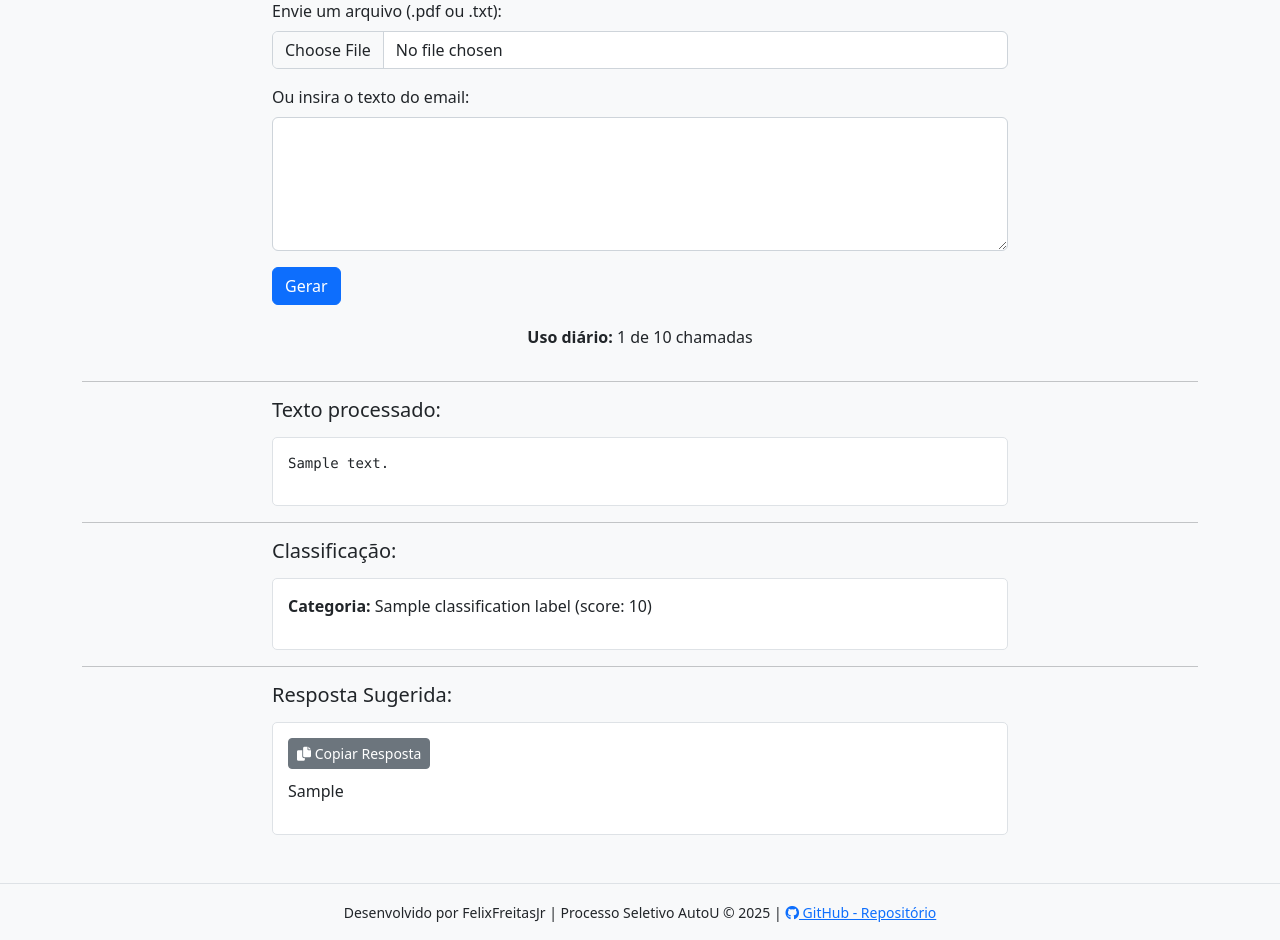
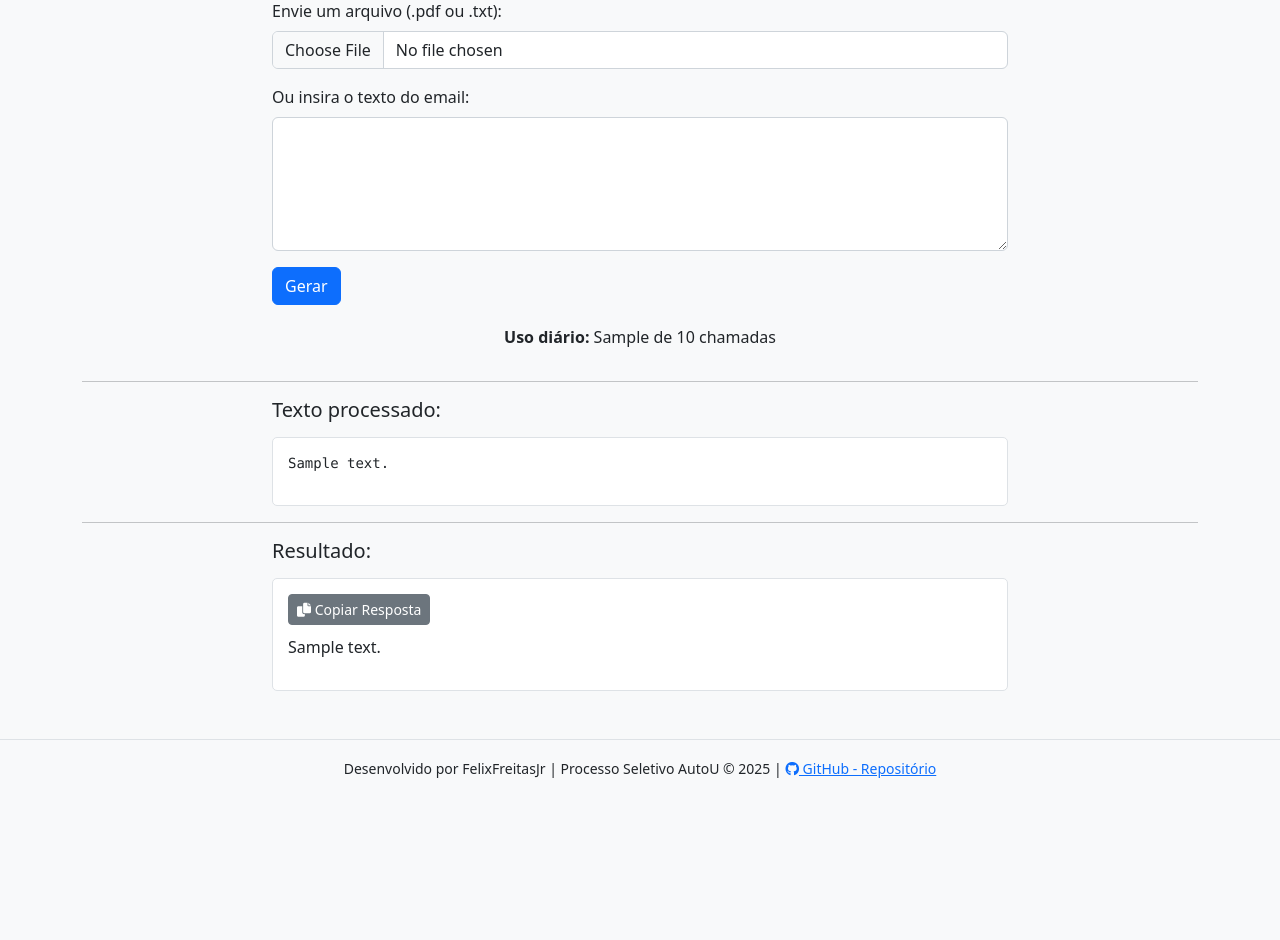
Before and after one commit to FelixFreitasJr/IA-Mail, a Flask app: template app/templates/index.html in a window 1280 px wide. Shown: the part 121-1061 px from the top of the page. After the commit the page ends 899 px from the top, so only its background shows below. Run offline with Flask 3, Linux system fonts and the light colour scheme; the template is opened without the code that fills it: most values are stand-ins (such as "Sample title", 1, 10 or a date in 2020).

Commit message:
git add app/templates/index.html app/static/style.css app/static/script.js README.md git commit -m "refactor: separa CSS e JS externos, otimiza para Render com uma IA e melhorias visuais" git push origin main

```diff
--- a/app/main.py
+++ b/app/main.py
@@ -1,82 +1,45 @@
 from flask import Flask, request, render_template
 import pdfplumber
-from transformers import pipeline
 import os
 import requests
 from dotenv import load_dotenv
-import logging
 
-# ==========================================
-# CONFIGURAÇÕES INICIAIS E CARREGAMENTO .ENV
-# ==========================================
-
-# Configura o logger para registrar uso e erros em arquivo
-logging.basicConfig(
-    level=logging.INFO,
-    filename='usage.log',
-    format='%(asctime)s - %(levelname)s - %(message)s'
-)
-
-# Carrega variáveis do arquivo .env
+# Carrega variáveis de ambiente
 load_dotenv()
 
-# Lê a chave da API do OpenRouter (proxy para OpenAI)
-openrouter_api = os.getenv("OPENROUTER_API_KEY")
-if openrouter_api:
-    print("Chave OpenRouter:", openrouter_api[:10], "...")
-else:
-    print("ATENÇÃO: OPENROUTER_API_KEY não definida!")
-
-# Instância principal da aplicação Flask
+# Inicializa o aplicativo Flask
 app = Flask(__name__)
 
-# ==========================================
-# VARIÁVEIS DE USO E LIMITES
-# ==========================================
+# Chave da API do OpenRouter
+openrouter_api = os.getenv("OPENROUTER_API_KEY")
 
-# Contadores de chamadas às APIs
-main_api_usage = 0
-fallback_api_usage = 0
-DAILY_LIMIT = 1000  # Limite arbitrário para controle de chamadas
-
-# ==========================================
-# FUNÇÕES AUXILIARES
-# ==========================================
+# Contador de uso da API
+api_usage = 0
+DAILY_LIMIT = 10  # Limite diário de chamadas
 
 def extract_text_from_pdf(file):
-    """Extrai o conteúdo textual de um arquivo PDF usando pdfplumber."""
+    """Extrai texto de um arquivo PDF."""
     with pdfplumber.open(file) as pdf:
         return "\n".join([page.extract_text() for page in pdf.pages if page.extract_text()])
 
-def classify_text(text):
+def classify_and_respond(email_content):
     """
-    Classifica o texto como 'Produtivo' ou 'Improdutivo'.
-    Carrega o modelo Hugging Face apenas quando necessário (economia de memória).
+    Classifica o e-mail como 'Produtivo' ou 'Improdutivo' e gera uma resposta.
+    Utiliza o OpenRouter para ambas as tarefas.
     """
-    print("Carregando modelo de classificação...")
-    classifier = pipeline("zero-shot-classification", model="facebook/bart-large-mnli")
-    labels = ["Produtivo", "Improdutivo"]
-    result = classifier(text, labels)
-    return result["labels"][0], result["scores"][0]
+    global api_usage
 
-def generate_response(category, email_content):
-    """
-    Gera uma resposta automática com base na categoria e no conteúdo do email.
-    Tenta usar o OpenRouter (GPT-3.5), com fallback para HuggingFace (GPT-2 PT-BR).
-    """
-    global main_api_usage, fallback_api_usage
+    if api_usage >= DAILY_LIMIT:
+        return ("Limite diário de uso atingido.", "")
 
-    # Prompt enviado ao modelo de IA
-    prompt = f"""Considere o seguinte email:
+    prompt = f"""
+Considere o seguinte e-mail:
 
 {email_content}
 
-Este email foi classificado como "{category}".
-Por favor, forneça uma resposta clara, profissional e adequada para este email, em português."""
-
-    # ==========================================
-    # TENTATIVA DE GERAR RESPOSTA VIA OPENROUTER
-    # ==========================================
+1. Classifique este e-mail como 'Produtivo' ou 'Improdutivo'.
+2. Com base na classificação, forneça uma resposta clara, profissional e adequada em português.
+"""
 
     try:
         response = requests.post(
@@ -95,65 +58,25 @@ Por favor, forneça uma resposta clara, profissional e adequada para este email,
         )
         res_json = response.json()
         result_text = res_json['choices'][0]['message']['content'].strip()
-        main_api_usage += 1
-        logging.info("OpenRouter API usada. Total de chamadas: %d", main_api_usage)
-        return result_text
-
-    # ==========================================
-    # FALLBACK COM HUGGINGFACE (caso OpenRouter falhe)
-    # ==========================================
+        api_usage += 1
+        return (result_text, "")
     except Exception as e:
-        logging.error("Erro com OpenRouter: %s", e)
-        print("Erro com OpenRouter:", e)
-        print("Utilizando fallback com HuggingFace...")
-
-        try:
-            print("Carregando modelo HuggingFace para fallback...")
-            hf_generator = pipeline(
-                "text-generation",
-                model="pierreguillou/gpt2-small-portuguese"
-            )
-            fallback = hf_generator(
-                prompt,
-                max_length=150,
-                num_return_sequences=1,
-                do_sample=True,
-                temperature=0.7,
-                top_p=0.95,
-                top_k=50,
-                repetition_penalty=1.2,
-                truncation=True
-            )
-            fallback_text = fallback[0]['generated_text'].strip()
-            fallback_api_usage += 1
-            logging.info("Fallback HuggingFace usado. Total: %d", fallback_api_usage)
-            return fallback_text
-        except Exception as hf_ex:
-            logging.error("Erro no fallback HuggingFace: %s", hf_ex)
-            print("Erro no fallback HuggingFace:", hf_ex)
-            return "Erro ao gerar resposta. Tente novamente."
-
-# ==========================================
-# ROTAS FLASK
-# ==========================================
+        return ("Erro ao gerar resposta. Tente novamente.", "")
 
 @app.route('/', methods=['GET', 'POST'])
 def index():
     """
-    Rota principal. Exibe o formulário e processa uploads de texto/arquivo PDF.
-    Retorna o texto, classificação e resposta sugerida ao usuário.
+    Rota principal que lida com uploads de arquivos e entrada de texto.
     """
     extracted_text = ""
-    classification_label = ""
-    classification_score = 0.0
-    ai_response = ""
-    total_usage = main_api_usage + fallback_api_usage
+    result_text = ""
+    error_message = ""
 
     if request.method == 'POST':
         uploaded_file = request.files.get('file')
         input_text = request.form.get('text_input')
 
-        # Determina origem do texto
+        # Determina a origem do texto
         if uploaded_file and uploaded_file.filename.endswith('.pdf'):
             extracted_text = extract_text_from_pdf(uploaded_file)
         elif uploaded_file and uploaded_file.filename.endswith('.txt'):
@@ -161,28 +84,17 @@ def index():
         elif input_text:
             extracted_text = input_text.strip()
 
-        # Se houver texto, inicia processamento
+        # Processa o texto se disponível
         if extracted_text:
-            classification_label, classification_score = classify_text(extracted_text)
-            ai_response = generate_response(classification_label, extracted_text)
-            total_usage = main_api_usage + fallback_api_usage
+            result_text, error_message = classify_and_respond(extracted_text)
 
-        return render_template('index.html',
-                               input_text=extracted_text,
-                               classification_label=classification_label,
-                               classification_score=classification_score,
-                               ai_response=ai_response,
-                               total_usage=total_usage,
-                               daily_limit=DAILY_LIMIT)
-
-    # GET inicial
     return render_template('index.html',
-                           total_usage=total_usage,
+                           input_text=extracted_text,
+                           result_text=result_text,
+                           error_message=error_message,
+                           api_usage=api_usage,
                            daily_limit=DAILY_LIMIT)
 
-# ==========================================
-# EXECUÇÃO LOCAL (usado apenas em dev/localhost)
-# ==========================================
 if __name__ == '__main__':
     port = int(os.environ.get("PORT", 5000))
-    app.run(host='0.0.0.0', port=port, debug=True)
+    app.run(host='0.0.0.0', port=port)
--- /dev/null
+++ b/app/static/script.js
@@ -0,0 +1,35 @@
+// Verifica o dark mode ao carregar a página
+window.onload = function () {
+    if (localStorage.getItem('darkMode') === 'true') {
+        document.body.classList.add("dark-mode");
+        document.querySelector('.toggle-dark-btn').innerText = "Modo Claro";
+    }
+};
+
+// Exibe o spinner ao enviar o formulário
+document.getElementById('emailForm').addEventListener('submit', function () {
+    document.getElementById('loading').style.display = 'block';
+});
+
+// Copia o texto da resposta para a área de transferência
+function copyToClipboard() {
+    var copyText = document.getElementById("aiResponseText").innerText;
+    navigator.clipboard.writeText(copyText).then(function () {
+        alert("Resposta copiada para a área de transferência!");
+    }, function (err) {
+        console.error("Erro ao copiar: ", err);
+    });
+}
+
+// Alterna entre dark e light mode com persistência
+function toggleDarkMode() {
+    document.body.classList.toggle("dark-mode");
+    var btn = document.querySelector('.toggle-dark-btn');
+    if (document.body.classList.contains("dark-mode")) {
+        btn.innerText = "Modo Claro";
+        localStorage.setItem('darkMode', 'true');
+    } else {
+        btn.innerText = "Modo Escuro";
+        localStorage.setItem('darkMode', 'false');
+    }
+}
--- /dev/null
+++ b/app/static/style.css
@@ -0,0 +1,88 @@
+:root {
+    --bg-color: #f8f9fa;
+    --text-color: #212529;
+    --response-bg: #ffffff;
+    --footer-bg: #f8f9fa;
+    --footer-text: #212529;
+    --input-bg: #ffffff;
+    --input-border: #ced4da;
+    --input-text: #212529;
+}
+
+body {
+    background-color: var(--bg-color);
+    color: var(--text-color);
+    transition: background-color 0.3s, color 0.3s;
+}
+
+.usage-info {
+    margin-top: 20px;
+    text-align: center;
+}
+
+.response-box {
+    background-color: var(--response-bg);
+    padding: 15px;
+    border-radius: 5px;
+    border: 1px solid #dee2e6;
+    margin-top: 15px;
+}
+
+#loading {
+    display: none;
+    text-align: center;
+    margin-top: 20px;
+}
+
+.copy-btn {
+    margin-bottom: 10px;
+}
+
+.toggle-dark-btn {
+    position: fixed;
+    top: 10px;
+    right: 10px;
+    z-index: 1000;
+}
+
+.form-control {
+    background-color: var(--input-bg);
+    color: var(--input-text);
+    border: 1px solid var(--input-border);
+}
+
+.dark-mode {
+    --bg-color: #212529;
+    --text-color: #f8f9fa;
+    --response-bg: #343a40;
+    --footer-bg: #343a40;
+    --footer-text: #f8f9fa;
+    --input-bg: #343a40;
+    --input-border: #495057;
+    --input-text: #f8f9fa;
+}
+
+.dark-mode .btn {
+    background-color: #495057 !important;
+    border-color: #495057 !important;
+    color: #f8f9fa !important;
+}
+
+.dark-mode input[type="file"].form-control {
+    background-color: var(--input-bg) !important;
+    color: var(--input-text) !important;
+    border: 1px solid var(--input-border) !important;
+}
+
+footer {
+    background-color: var(--footer-bg);
+    color: var(--footer-text);
+    transition: background-color 0.3s, color 0.3s;
+}
+
+@media (max-width: 576px) {
+    .container {
+        padding-left: 10px;
+        padding-right: 10px;
+    }
+}
--- a/app/templates/index.html
+++ b/app/templates/index.html
@@ -2,99 +2,15 @@
 <html lang="pt-BR">
 <head>
     <meta charset="UTF-8">
-    <!-- Meta tag responsiva -->
     <meta name="viewport" content="width=device-width, initial-scale=1">
     <title>Classificador de Emails - Atendimento</title>
+
+    <!-- Bootstrap e FontAwesome (opcional) -->
     <link href="https://cdn.jsdelivr.net/npm/bootstrap@5.3.0/dist/css/bootstrap.min.css" rel="stylesheet">
-    <!-- Font Awesome para ícones -->
     <link rel="stylesheet" href="https://cdnjs.cloudflare.com/ajax/libs/font-awesome/6.0.0-beta3/css/all.min.css">
-    <style>
-        :root {
-            --bg-color: #f8f9fa;
-            --text-color: #212529;
-            --response-bg: #ffffff;
-            --footer-bg: #f8f9fa;
-            --footer-text: #212529;
-            --input-bg: #ffffff;
-            --input-border: #ced4da;
-            --input-text: #212529;
-        }
-        body {
-            background-color: var(--bg-color);
-            color: var(--text-color);
-            transition: background-color 0.3s, color 0.3s;
-        }
-        .usage-info {
-            margin-top: 20px;
-            text-align: center;
-        }
-        .response-box {
-            background-color: var(--response-bg);
-            padding: 15px;
-            border-radius: 5px;
-            border: 1px solid #dee2e6;
-            margin-top: 15px;
-        }
-        /* Spinner de carregamento */
-        #loading {
-            display: none;
-            text-align: center;
-            margin-top: 20px;
-        }
-        /* Botão de copiar */
-        .copy-btn {
-            margin-bottom: 10px;
-        }
-        /* Botão de toggle dark mode */
-        .toggle-dark-btn {
-            position: fixed;
-            top: 10px;
-            right: 10px;
-            z-index: 1000;
-        }
-        /* Estilo para inputs e textarea */
-        .form-control {
-            background-color: var(--input-bg);
-            color: var(--input-text);
-            border: 1px solid var(--input-border);
-        }
-        /* Tema Dark Mode */
-        .dark-mode {
-            --bg-color: #212529;
-            --text-color: #f8f9fa;
-            --response-bg: #343a40;
-            --footer-bg: #343a40;
-            --footer-text: #f8f9fa;
-            --input-bg: #343a40;
-            --input-border: #495057;
-            --input-text: #f8f9fa;
-        }
-        /* Ajusta aparência dos botões no Dark Mode */
-        .dark-mode .btn {
-            background-color: #495057 !important;
-            border-color: #495057 !important;
-            color: #f8f9fa !important;
-        }
-        /* Específico para o input file no dark mode */
-        .dark-mode input[type="file"].form-control {
-            background-color: var(--input-bg) !important;
-            color: var(--input-text) !important;
-            border: 1px solid var(--input-border) !important;
-        }
-        /* Estilo do rodapé */
-        footer {
-            background-color: var(--footer-bg);
-            color: var(--footer-text);
-            transition: background-color 0.3s, color 0.3s;
-        }
-        /* Ajuste responsivo para dispositivos pequenos */
-        @media (max-width: 576px) {
-            .container {
-                padding-left: 10px;
-                padding-right: 10px;
-            }
-        }
-    </style>
+
+    <!-- CSS externo -->
+    <link rel="stylesheet" href="{{ url_for('static', filename='style.css') }}">
 </head>
 <body>
     <!-- Botão para alternar entre modo claro e escuro -->
@@ -103,7 +19,6 @@
     <div class="container mt-5">
         <h1 class="mb-4 text-center">Classificador de Emails</h1>
 
-        <!-- Formulário de Envio -->
         <div class="row">
             <div class="col-12 col-md-8 offset-md-2">
                 <form method="post" enctype="multipart/form-data" id="emailForm">
@@ -115,11 +30,9 @@
                         <label for="text_input" class="form-label">Ou insira o texto do email:</label>
                         <textarea class="form-control" id="text_input" name="text_input" rows="5"></textarea>
                     </div>
-                    <!-- Botão renomeado para "Gerar" -->
                     <button type="submit" class="btn btn-primary">Gerar</button>
                 </form>
 
-                <!-- Spinner de carregamento -->
                 <div id="loading">
                     <div class="spinner-border text-primary" role="status">
                         <span class="visually-hidden">Carregando...</span>
@@ -127,14 +40,12 @@
                     <p>Processando sua solicitação...</p>
                 </div>
 
-                <!-- Contadores de uso -->
                 <div class="usage-info">
-                    <p><strong>Uso diário:</strong> {{ total_usage }} de {{ daily_limit }} chamadas</p>
+                    <p><strong>Uso diário:</strong> {{ api_usage }} de {{ daily_limit }} chamadas</p>
                 </div>
             </div>
         </div>
 
-        <!-- Exibição dos resultados -->
         {% if input_text %}
         <hr>
         <div class="row">
@@ -147,35 +58,34 @@
         </div>
         {% endif %}
 
-        {% if classification_label %}
+        {% if result_text %}
         <hr>
         <div class="row">
             <div class="col-12 col-md-8 offset-md-2">
-                <h5>Classificação:</h5>
-                <div class="response-box">
-                    <p><strong>Categoria:</strong> {{ classification_label }} (score: {{ classification_score | round(2) }})</p>
+                <h5>Resultado:</h5>
+                <div class="response-box" id="aiResponseBox">
+                    <button type="button" class="btn btn-secondary btn-sm copy-btn" onclick="copyToClipboard()">
+                        <i class="fas fa-copy"></i> Copiar Resposta
+                    </button>
+                    <p id="aiResponseText">{{ result_text }}</p>
                 </div>
             </div>
         </div>
         {% endif %}
 
-        {% if ai_response %}
+        {% if error_message %}
         <hr>
         <div class="row">
             <div class="col-12 col-md-8 offset-md-2">
-                <h5>Resposta Sugerida:</h5>
-                <div class="response-box" id="aiResponseBox">
-                    <button type="button" class="btn btn-secondary btn-sm copy-btn" onclick="copyToClipboard()">
-                        <i class="fas fa-copy"></i> Copiar Resposta
-                    </button>
-                    <p id="aiResponseText">{{ ai_response }}</p>
+                <h5>Erro:</h5>
+                <div class="response-box">
+                    <p>{{ error_message }}</p>
                 </div>
             </div>
         </div>
         {% endif %}
     </div>
 
-    <!-- Rodapé -->
     <footer class="mt-5 py-3 border-top">
         <div class="container text-center">
             <small>
@@ -187,43 +97,7 @@
         </div>
     </footer>
 
-    <!-- Scripts -->
-    <script>
-        // Verifica o dark mode ao carregar a página
-        window.onload = function() {
-            if (localStorage.getItem('darkMode') === 'true') {
-                document.body.classList.add("dark-mode");
-                document.querySelector('.toggle-dark-btn').innerText = "Modo Claro";
-            }
-        };
-
-        // Exibe o spinner ao enviar o formulário
-        document.getElementById('emailForm').addEventListener('submit', function() {
-            document.getElementById('loading').style.display = 'block';
-        });
-
-        // Copia o texto da resposta para a área de transferência
-        function copyToClipboard() {
-            var copyText = document.getElementById("aiResponseText").innerText;
-            navigator.clipboard.writeText(copyText).then(function() {
-                alert("Resposta copiada para a área de transferência!");
-            }, function(err) {
-                console.error("Erro ao copiar: ", err);
-            });
-        }
-
-        // Alterna entre dark e light mode com persistência
-        function toggleDarkMode() {
-            document.body.classList.toggle("dark-mode");
-            var btn = document.querySelector('.toggle-dark-btn');
-            if (document.body.classList.contains("dark-mode")) {
-                btn.innerText = "Modo Claro";
-                localStorage.setItem('darkMode', 'true');
-            } else {
-                btn.innerText = "Modo Escuro";
-                localStorage.setItem('darkMode', 'false');
-            }
-        }
-    </script>
+    <!-- JavaScript externo -->
+    <script src="{{ url_for('static', filename='script.js') }}"></script>
 </body>
 </html>
```
Also changed, not shown: README.md.
